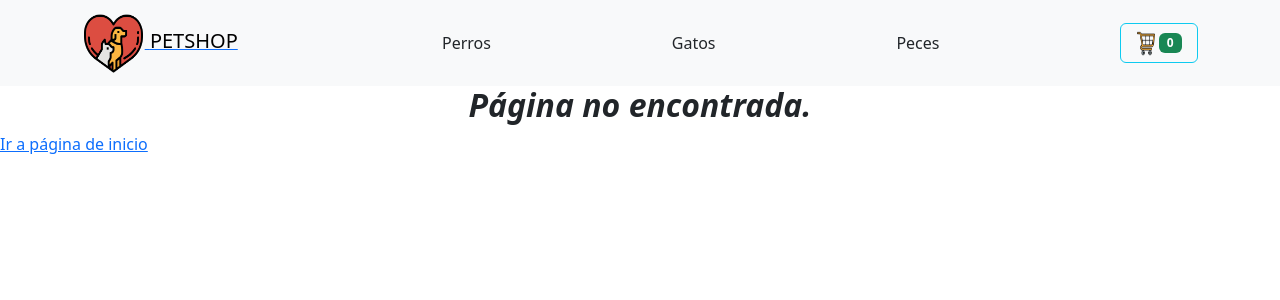
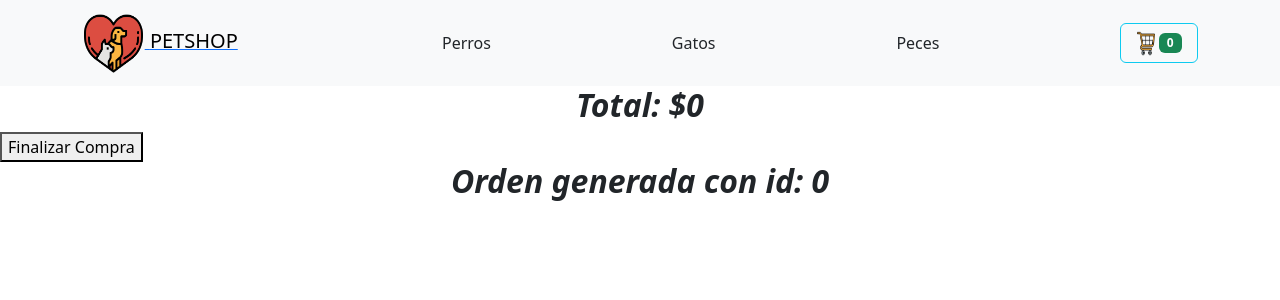
Before and after one commit to MargaritaCadena/React-47245, a React (Vite) app: page /cart in a window 1280 px wide. Shown: the top 300 px of the page. Built offline with nearby package versions, Linux system fonts and the light colour scheme.

Commit message:
Se termina de configurar el carrito y se hace el checkout

```diff
--- a/public/assets/data.json
+++ b/public/assets/data.json
@@ -3,7 +3,7 @@
         "id": 0,
         "imagen": "/assets/images/collar-huella.png",
         "nombre": "Collar huella",
-        "precio": "$30000",
+        "precio": 30000,
         "stock": 10,
         "descripcion": "Hermoso collar en cuero con una placa que tiene una huellita en la parte delantera",
         "categoria": "perros"
@@ -12,7 +12,7 @@
         "id": 1,
         "imagen": "/assets/images/collar-hueso.png",
         "nombre": "Collar hueso",
-        "precio": "$35000",
+        "precio": 35000,
         "stock": 25,
         "descripcion": "Collar para perro con una placa en forma de hueso.",
         "categoria": "perros"
@@ -21,7 +21,7 @@
         "id": 2,
         "imagen": "/assets/images/collar-rojo.png",
         "nombre": "Collar rojo",
-        "precio": "$20000",
+        "precio": 20000,
         "stock": 15,
         "descripcion": "Collar rojo en cuero",
         "categoria": "perros"
@@ -30,7 +30,7 @@
         "id": 3,
         "imagen": "/assets/images/juguete-gato.png",
         "nombre": "Juguete plumas",
-        "precio": "$20000",
+        "precio": 20000,
         "stock": 2,
         "descripcion": "Juguete para gato. Hecho en material resistente, tiene un olor atractivo para los gatos.",
         "categoria": "gatos"
@@ -39,7 +39,7 @@
         "id": 4,
         "imagen": "/assets/images/pecera-cuadrada.png",
         "nombre": "Pecera cuadrada",
-        "precio": "$250000",
+        "precio": 250000,
         "stock": 7,
         "descripcion": "Hermosa pecera en vidrio, cuadrada, con decoración",
         "categoria": "peces"
@@ -48,7 +48,7 @@
         "id": 5,
         "imagen": "/assets/images/pecera.png",
         "nombre": "Pecera",
-        "precio": "$120000",
+        "precio": 120000,
         "stock": 14,
         "descripcion": "Pecera redonda con decoración. Apta para bailarinas.",
         "categoria": "peces"
@@ -57,7 +57,7 @@
         "id": 6,
         "imagen": "/assets/images/pez-payaso.png",
         "nombre": "Pez payaso",
-        "precio": "$20000",
+        "precio": 20000,
         "stock": 10,
         "descripcion": "Hermoso pez payaso. Se entrega con manual de cuidados y una bolsa de alimento",
         "categoria": "peces"
@@ -66,7 +66,7 @@
         "id": 7,
         "imagen": "/assets/images/rascador-para-gatos.png",
         "nombre": "Gimansio gato",
-        "precio": "$200000",
+        "precio": 200000,
         "stock": 3,
         "descripcion": "Gimnasio para gato, con varios niveles, incluye rascador",
         "categoria": "gatos"
@@ -75,7 +75,7 @@
         "id": 8,
         "imagen": "/assets/images/rascador.png",
         "nombre": "Rascador",
-        "precio": "$80000",
+        "precio": 80000,
         "stock": 6,
         "descripcion": "Racador para gato en cabuya",
         "categoria": "gatos"
--- a/src/App.jsx
+++ b/src/App.jsx
@@ -7,6 +7,7 @@ import { Routes, Route, BrowserRouter } from 'react-router-dom'
 import { useEffect, useState } from 'react'
 import CategoryFilter from './components/CategoryFilter'
 import CartContextComponent from './context/CartContextComponent'
+import Checkout from './components/Checkout'
 
 
 function App() {
@@ -29,6 +30,7 @@ function App() {
           <Route exact path="/" element={<ItemListContainer productos={productosApp} />} />
           <Route exact path="/categoria/:categoriaId" element={<CategoryFilter productos={productosApp} />} />
           <Route exact path="/item/:itemId" element={<ItemDetailContainer productos={productosApp} />} />
+          <Route exact path="/cart" element={<Checkout/>} />
           <Route path="*" element={<NotFound />} />
         </Routes>
       </BrowserRouter>
--- a/src/components/Card/Card.jsx
+++ b/src/components/Card/Card.jsx
@@ -5,9 +5,9 @@ function Card(props) {
   return (
     <>
       <div className="card">
-                <img src={props.imagen}/>
+        <img src={props.imagen} />
         <h2>{props.nombre}</h2>
-                <p>{props.precio}</p>
+        <p>${props.precio}</p>
       </div>
     </>
   )
--- /dev/null
+++ b/src/components/Checkout.jsx
@@ -0,0 +1,45 @@
+import { useContext, useEffect, useState } from "react"
+import { CartContext } from "../context/CartContextComponent"
+
+function Checkout() {
+  const { cart, setCart } = useContext(CartContext)
+  const [ total, setTotal] = useState(0)
+  const [ idOrden, setIdOrden] = useState(0)
+
+  useEffect(() => {
+    const total = cart.reduce((acc, item) => {
+      return acc + item.producto.precio * item.total
+    }, 0)
+
+    setTotal(total)
+  }, [cart])
+
+  const crearOrden = () => {
+    const orden = {
+      prductos: cart
+    }
+
+    console.log(orden)
+    setCart([])
+    setIdOrden(1234567890)
+  }
+
+  return (
+    <>
+      {cart.map((item) => {
+        return (
+          <div key={item.producto.id}>
+            <img src={item.producto.imagen} />
+            <h2>{item.producto.nombre}</h2>
+            <p>${item.producto.precio}x{item.total} = ${item.producto.precio*item.total}</p>
+          </div>
+        )
+      })}
+      <h2>Total: ${total}</h2>
+      <button onClick={crearOrden}>Finalizar Compra</button>
+      <h2>Orden generada con id: {idOrden}</h2>
+    </>
+  )
+}
+
+export default Checkout
--- a/src/components/ItemDetail/ItemDetail.jsx
+++ b/src/components/ItemDetail/ItemDetail.jsx
@@ -5,7 +5,7 @@ import { useContext, useState } from "react"
 
 function ItemDetail(props) {
   const productoFiltrado = props.producto
-    const {cart, setCart} = useContext(CartContext)
+  const { cart, setCart } = useContext(CartContext)
 
   const [contador, setContador] = useState(1)
 
@@ -22,10 +22,9 @@ function ItemDetail(props) {
       newCart[itemIndex].total += contador
     }
     else {
-            newCart.push({producto: {...productoFiltrado}, total: contador})
+      newCart.push({ producto: { ...productoFiltrado }, total: contador })
     }
 
-        console.log(newCart)
     setCart(newCart)
   }
 
--- a/src/components/NavBar.jsx
+++ b/src/components/NavBar.jsx
@@ -24,7 +24,7 @@ function NavBar() {
         <NavLink to={"/categoria/perros"} className="nav-link"> Perros </NavLink>
         <NavLink to={"/categoria/gatos"} className="nav-link"> Gatos </NavLink>
         <NavLink to={"/categoria/peces"} className="nav-link"> Peces </NavLink>
-                        <CartWidget />
+        <Link to={"/cart"}><CartWidget /></Link>
       </Container>
     </Navbar>
   )
```
Lines whose indentation alone changed are shown as unchanged.
